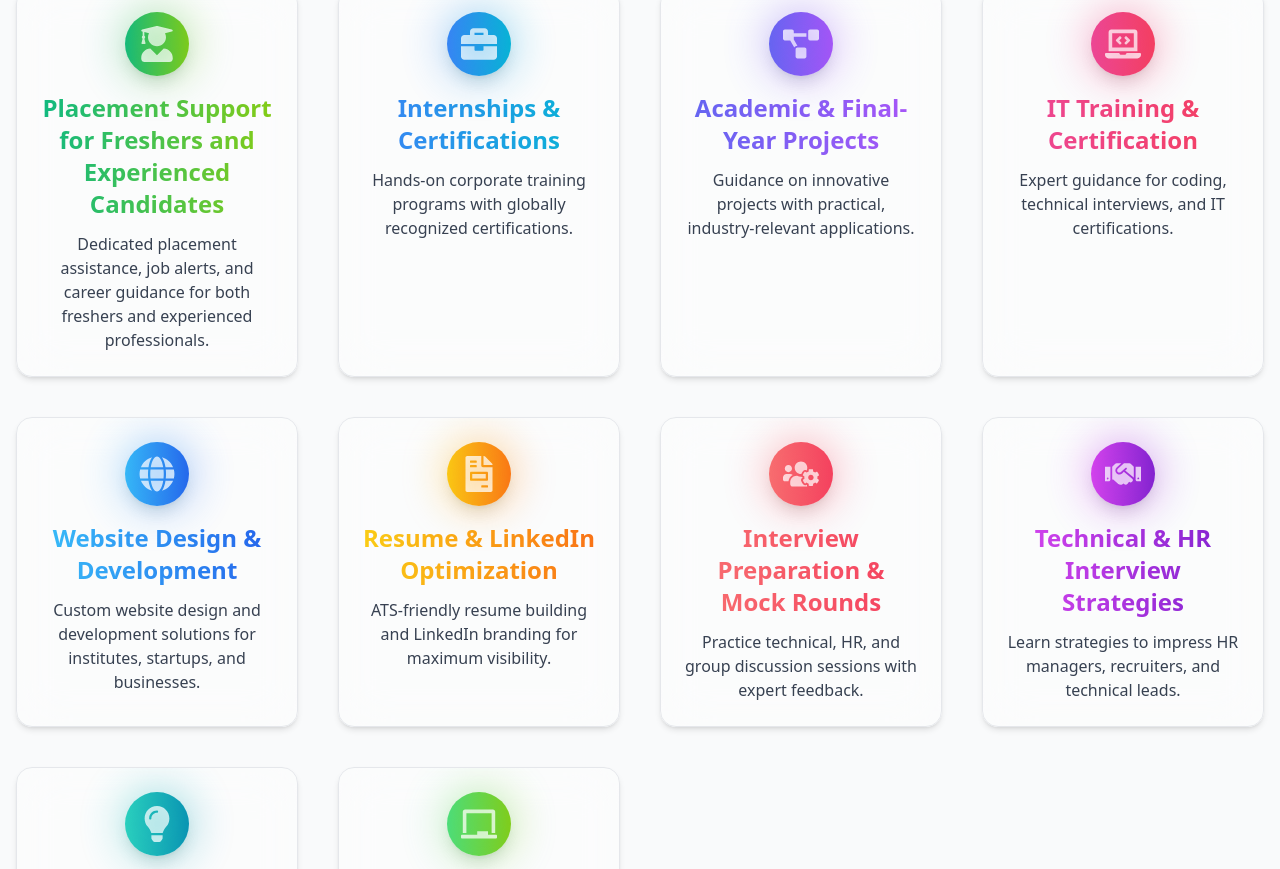
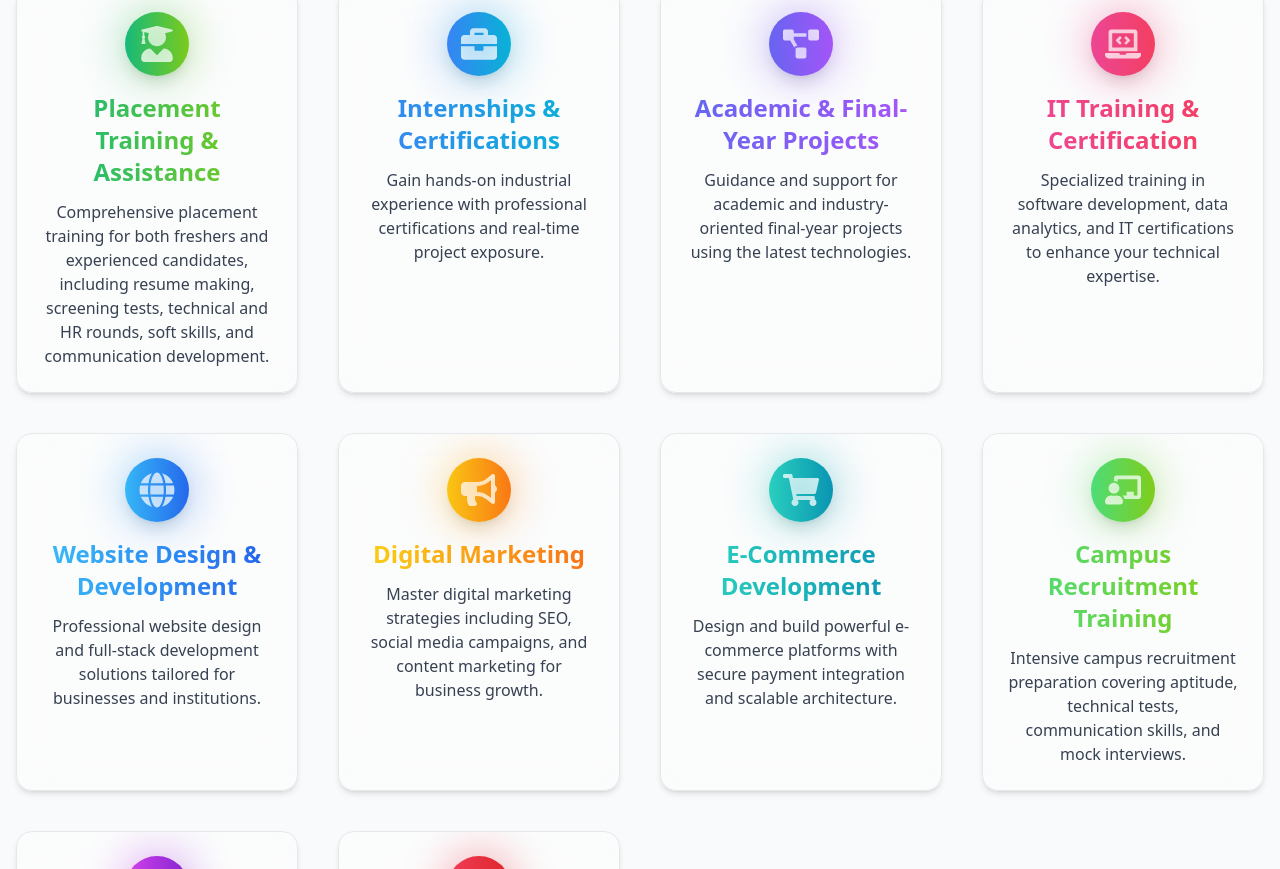
Before and after one commit to vemularajesh225/ia4solutions-frontend, a React (Create React App) app: page / in a window 1280 px wide. Shown: the part 4851-5720 px from the top of the page. Built offline with nearby package versions, Linux system fonts and the light colour scheme.

Commit message:
Updated footer and contact page with LinkedIn link

```diff
--- a/src/components/Footer.jsx
+++ b/src/components/Footer.jsx
@@ -45,7 +45,7 @@ const Footer = ({ darkMode }) => {
             },
             {
               icon: FaLinkedinIn,
-              href: "https://www.linkedin.com/in/innovative-academy-it-solutions-00467b335/",
+              href: "https://www.linkedin.com/company/ia4solutions/",
               bg: "from-blue-500 to-cyan-500",
             },
             {
--- a/src/data/services.js
+++ b/src/data/services.js
@@ -1,76 +1,76 @@
 import {
+  FaUserGraduate,
   FaBriefcase,
   FaProjectDiagram,
-  FaFileInvoice,
-  FaLightbulb,
-  FaUsersCog,
-  FaChalkboard,
   FaLaptopCode,
+  FaGlobe,
+  FaBullhorn,
+  FaShoppingCart,
+  FaChalkboardTeacher,
   FaHandshake,
-  FaUserGraduate,
-  FaGlobe
+  FaClipboardList
 } from "react-icons/fa";
 
 const services = [
   {
-    title: "Placement Support for Freshers and Experienced Candidates",
+    title: "Placement Training & Assistance",
     icon: <FaUserGraduate />,
-    description: "Dedicated placement assistance, job alerts, and career guidance for both freshers and experienced professionals.",
+    description: "Comprehensive placement training for both freshers and experienced candidates, including resume making, screening tests, technical and HR rounds, soft skills, and communication development.",
     gradient: "from-emerald-500 to-lime-500",
   },
   {
     title: "Internships & Certifications",
     icon: <FaBriefcase />,
-    description: "Hands-on corporate training programs with globally recognized certifications.",
+    description: "Gain hands-on industrial experience with professional certifications and real-time project exposure.",
     gradient: "from-blue-500 to-cyan-500",
   },
   {
     title: "Academic & Final-Year Projects",
     icon: <FaProjectDiagram />,
-    description: "Guidance on innovative projects with practical, industry-relevant applications.",
+    description: "Guidance and support for academic and industry-oriented final-year projects using the latest technologies.",
     gradient: "from-indigo-500 to-purple-500",
   },
   {
     title: "IT Training & Certification",
     icon: <FaLaptopCode />,
-    description: "Expert guidance for coding, technical interviews, and IT certifications.",
+    description: "Specialized training in software development, data analytics, and IT certifications to enhance your technical expertise.",
     gradient: "from-pink-500 to-rose-500",
   },
   {
     title: "Website Design & Development",
     icon: <FaGlobe />,
-    description: "Custom website design and development solutions for institutes, startups, and businesses.",
+    description: "Professional website design and full-stack development solutions tailored for businesses and institutions.",
     gradient: "from-sky-400 to-blue-600",
   },
   {
-    title: "Resume & LinkedIn Optimization",
-    icon: <FaFileInvoice />,
-    description: "ATS-friendly resume building and LinkedIn branding for maximum visibility.",
+    title: "Digital Marketing",
+    icon: <FaBullhorn />,
+    description: "Master digital marketing strategies including SEO, social media campaigns, and content marketing for business growth.",
     gradient: "from-yellow-400 to-orange-500",
   },
   {
-    title: "Interview Preparation & Mock Rounds",
-    icon: <FaUsersCog />,
-    description: "Practice technical, HR, and group discussion sessions with expert feedback.",
-    gradient: "from-red-400 to-rose-500",
+    title: "E-Commerce Development",
+    icon: <FaShoppingCart />,
+    description: "Design and build powerful e-commerce platforms with secure payment integration and scalable architecture.",
+    gradient: "from-teal-400 to-cyan-600",
   },
   {
-    title: "Technical & HR Interview Strategies",
+    title: "Campus Recruitment Training",
+    icon: <FaChalkboardTeacher />,
+    description: "Intensive campus recruitment preparation covering aptitude, technical tests, communication skills, and mock interviews.",
+    gradient: "from-green-400 to-lime-500",
+  },
+  {
+    title: "Corporate Collaboration & Industry Connect",
     icon: <FaHandshake />,
-    description: "Learn strategies to impress HR managers, recruiters, and technical leads.",
+    description: "Collaborate with top companies for internships, live projects, and placement drives to boost employability.",
     gradient: "from-fuchsia-500 to-purple-700",
   },
   {
-    title: "Aptitude & Logical Reasoning",
-    icon: <FaLightbulb />,
-    description: "Sharpen analytical thinking, problem-solving, and reasoning skills.",
-    gradient: "from-teal-400 to-cyan-600",
-  },
-  {
-    title: "Soft Skills & Communication",
-    icon: <FaChalkboard />,
-    description: "Improve confidence, presentation skills, and professional workplace etiquette.",
-    gradient: "from-green-400 to-lime-500",
+    title: "Career Assessment & Guidance",
+    icon: <FaClipboardList />,
+    description: "Get expert career counseling, skill assessment, and personalized growth strategies to achieve your goals.",
+    gradient: "from-rose-500 to-red-600",
   },
 ];
 
--- a/src/pages/Contact.jsx
+++ b/src/pages/Contact.jsx
@@ -109,7 +109,7 @@ const Contact = () => {
                 },
                 {
                   icon: FaLinkedinIn,
-                  href: "https://www.linkedin.com/in/innovative-academy-it-solutions-00467b335/",
+                  href: "https://www.linkedin.com/company/ia4solutions/",
                   bg: "from-blue-500 to-cyan-500",
                 },
                 {
```
